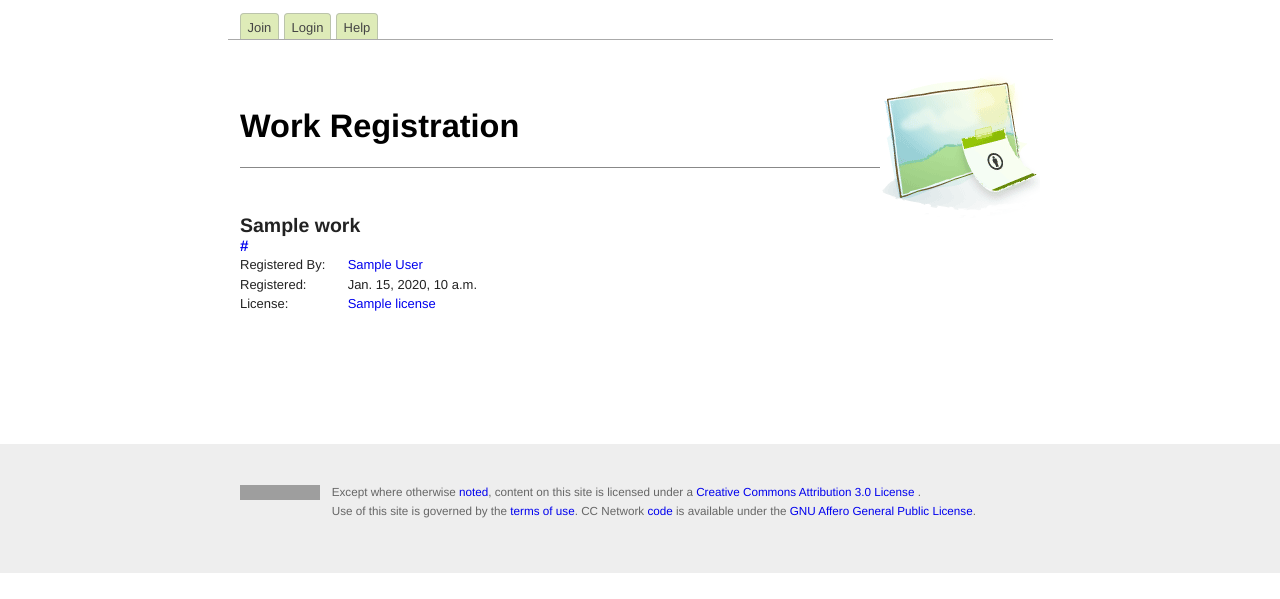
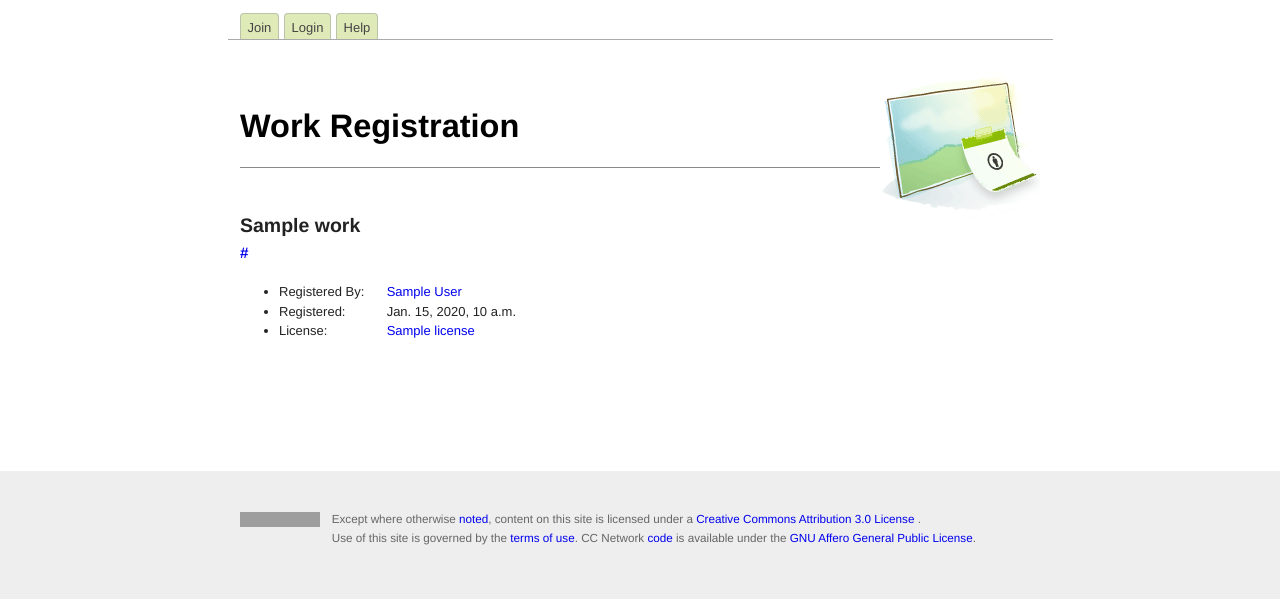
Before and after one commit to cc-archive/commoner, a Django app: template src/commoner/templates/content/view.html in a window 1280 px wide. Shown: the part 75-674 px from the top of the page. Run offline with Django 3.2, Linux system fonts and the light colour scheme; the template is opened without the code that fills it: most values are stand-ins (such as "Sample title", 1, 10 or a date in 2020); grey boxes are pictures that could not be loaded.

Commit message:
Tidied up work view layout.

```diff
--- a/src/commoner/templates/content/view.html
+++ b/src/commoner/templates/content/view.html
@@ -19,21 +19,22 @@ Work Registration
 <h2 property="dct:title">{{work.title}}</h2>
 <h3><a href="{{work.url}}">{{work.url}}</a></h3>
 
-<div class="field">
-  <span class="field_label">Registered By:</span>
-  <a href="{{work.user.get_profile.get_absolute_url}}">{{ work.user.get_profile.display_name }}</a>
-</div>
+<ul class="work_fields">
+  <li>
+    <span class="field_label">Registered By:</span>
+    <a href="{{work.user.get_profile.get_absolute_url}}">{{ work.user.get_profile.display_name }}</a>
+  </li>
 
-<div class="field">
-  <span class="field_label">Registered:</span>
-  <span property="dct:created" datatype="xsd:date">{{ work.registered }}</span>
-</div>
+  <li>
+    <span class="field_label">Registered:</span>
+    <span property="dct:created" datatype="xsd:date">{{ work.registered }}</span>
+  </li>
 
-<div class="field">
-  <span class="field_label">License:</span>
-  <a about="{{work.url}}" rel="license"
-     href="{{work.license}}">{{ work.license }}</a>
-</div>
+  <li>
+    <span class="field_label">License:</span>
+    <a about="{{work.url}}" rel="license" href="{{work.license}}">{{ work.license }}</a>
+  </li>
+</ul>
 
 {% endblock %}
 
--- a/static/m/css/style.css
+++ b/static/m/css/style.css
@@ -17,6 +17,10 @@ h2 {
 	margin-top: 1.5em;
 }
 
+h3 {
+	margin-top: 0.5em;
+}
+
 p {
 	margin-top: 1em;
 }
@@ -26,8 +30,8 @@ ul, ol {
 }
 
 ul li, ol li {
-	margin-bottom: 1.5em;
-}
+/*	margin-bottom: 1.5em;
+*/}
 
 li p {
 	margin-top: 0.25em;
```
